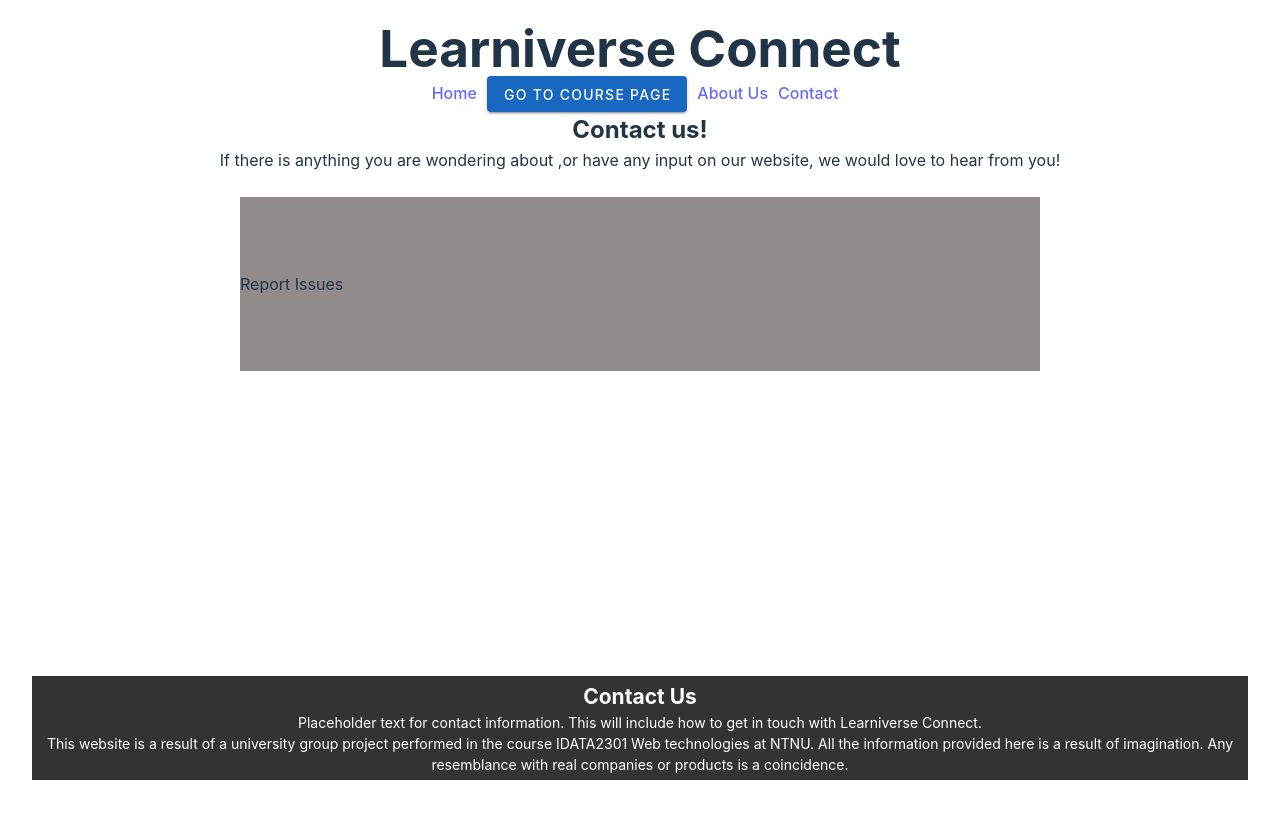
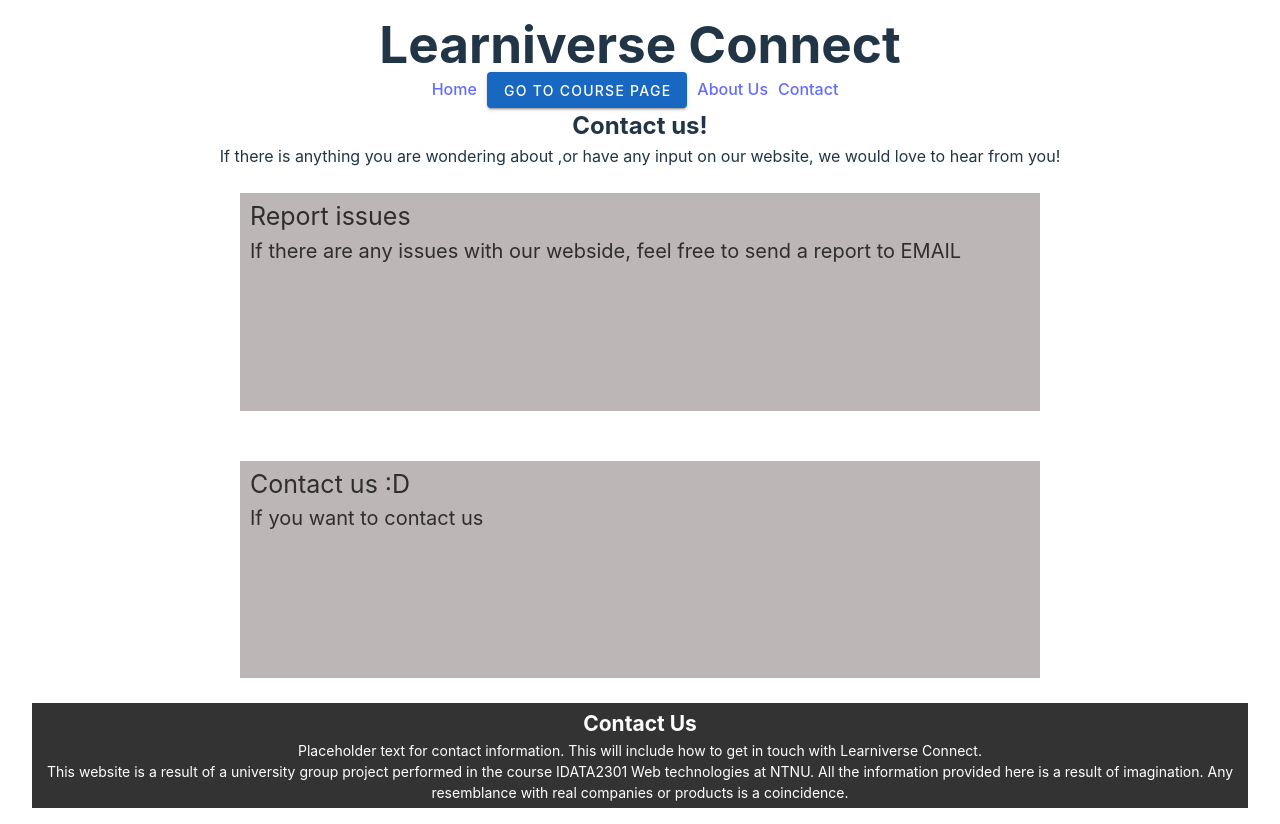
Before and after one commit to Kenzirey/Web-App-Group-15, a Vue app in the folder skeleton/: page /contact in a window 1280 px wide. Before the commit the page ends 800 px from the top, so only its background shows below. Built offline with nearby package versions, Linux system fonts and the light colour scheme.

Commit message:
Contact us 1v
contact css

```diff
--- /dev/null
+++ b/skeleton/src/assets/contact.css
@@ -0,0 +1,27 @@
+
+
+
+.box {
+    padding: 75px 0;
+    width: 800px;
+    text-align: left;
+    background: #bdb6b6;  /*Kommer sikkert til å fjerne denne i final build, den hjelper bare med å se hvor jeg kan plassere ting honestly on god */
+    margin: 25px;
+    display: inline-block;
+  }
+
+  .topLeftText {
+    color: rgb(47, 46, 46);
+    position: relative;
+    top: -70px;
+    left: 10px;
+    font-size: 25px;
+  }
+
+  .pContact {
+    color: rgb(47, 46, 46);
+    position: relative;
+    top: -70px;
+    left: 10px;
+    font-size: 20px;
+  }
--- a/skeleton/src/assets/global.css
+++ b/skeleton/src/assets/global.css
@@ -50,12 +50,3 @@
     color: #fff;
     background-color: #666
   }
-
-  .box {
-    padding: 75px 0;
-    width: 800px;
-    text-align: left;
-    background: #918b8b;
-    margin: 25px;
-    display: inline-block;
-  }
--- a/skeleton/src/pages/ContactPage.vue
+++ b/skeleton/src/pages/ContactPage.vue
@@ -9,16 +9,29 @@
         </section>
 
 
-        <section>
-            <div class="box"> Report Issues</div>
+        <section id="reportIssues">
+            <div class="box">
+                <div class="topLeftText">
+                    Report issues
+                </div>
+                <p class="pContact"> If there are any issues with our webside, feel free to send a report to EMAIL</p>
+                <!--TODO: Legg til en emial, som brukeren kan trykke på som viderfører den til eposten sin. Diskuter med gruppa -->
+            </div>
         </section>
 
-
-
-
-
-
-
+        <section id="adresses">
+            <div class="box">
+                <div class="topLeftText">
+                    Contact us :D
+                </div>
+                <p class="pContact"> If you want to contact us  </p>
+                <!--TODO legg til kontakter diskuterer med gruppa -->
+            </div>
+        </section>
 
     </div>
 </template>
+
+<style scoped>
+    @import '../assets/contact.css';
+</style>
```
